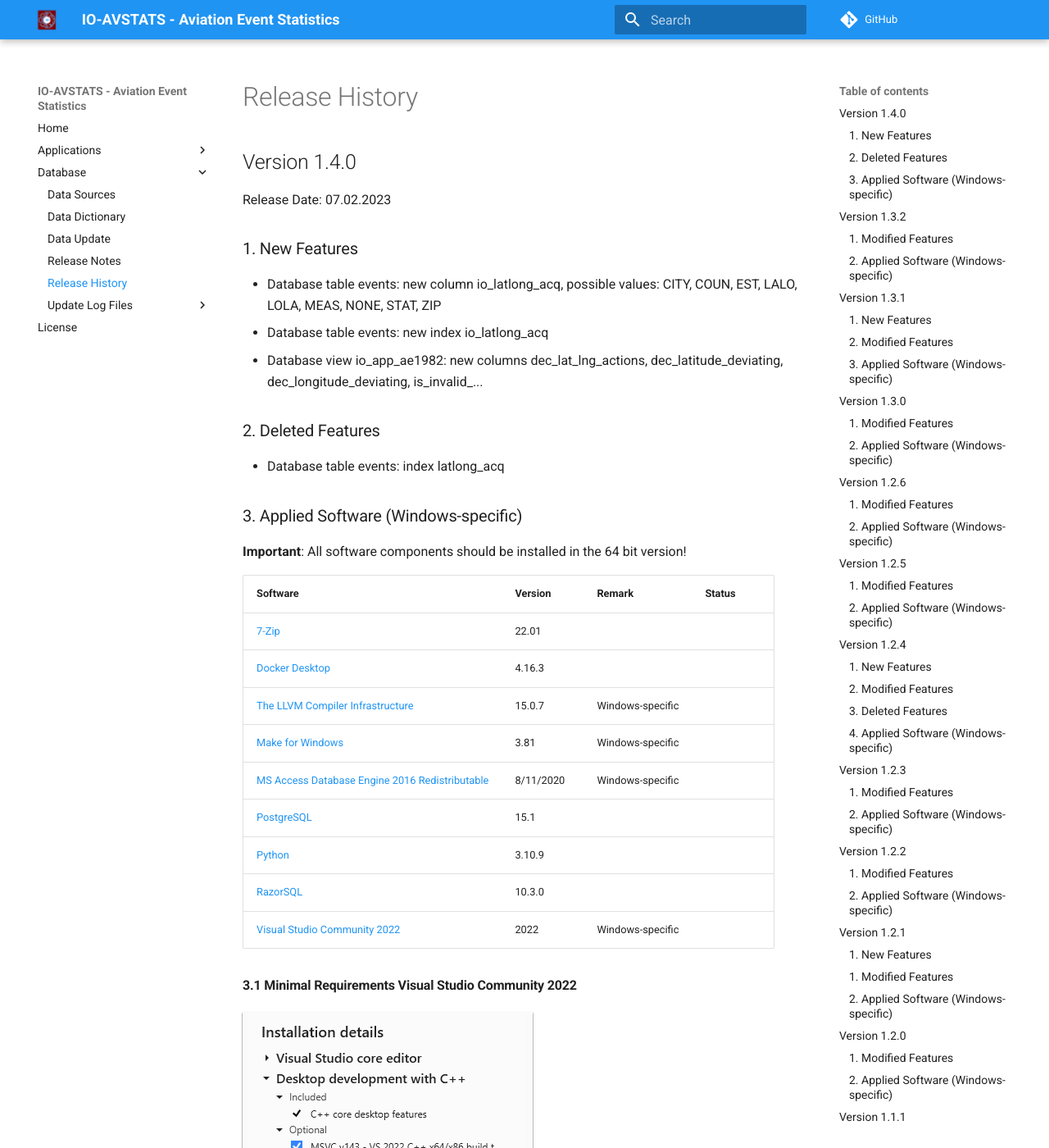
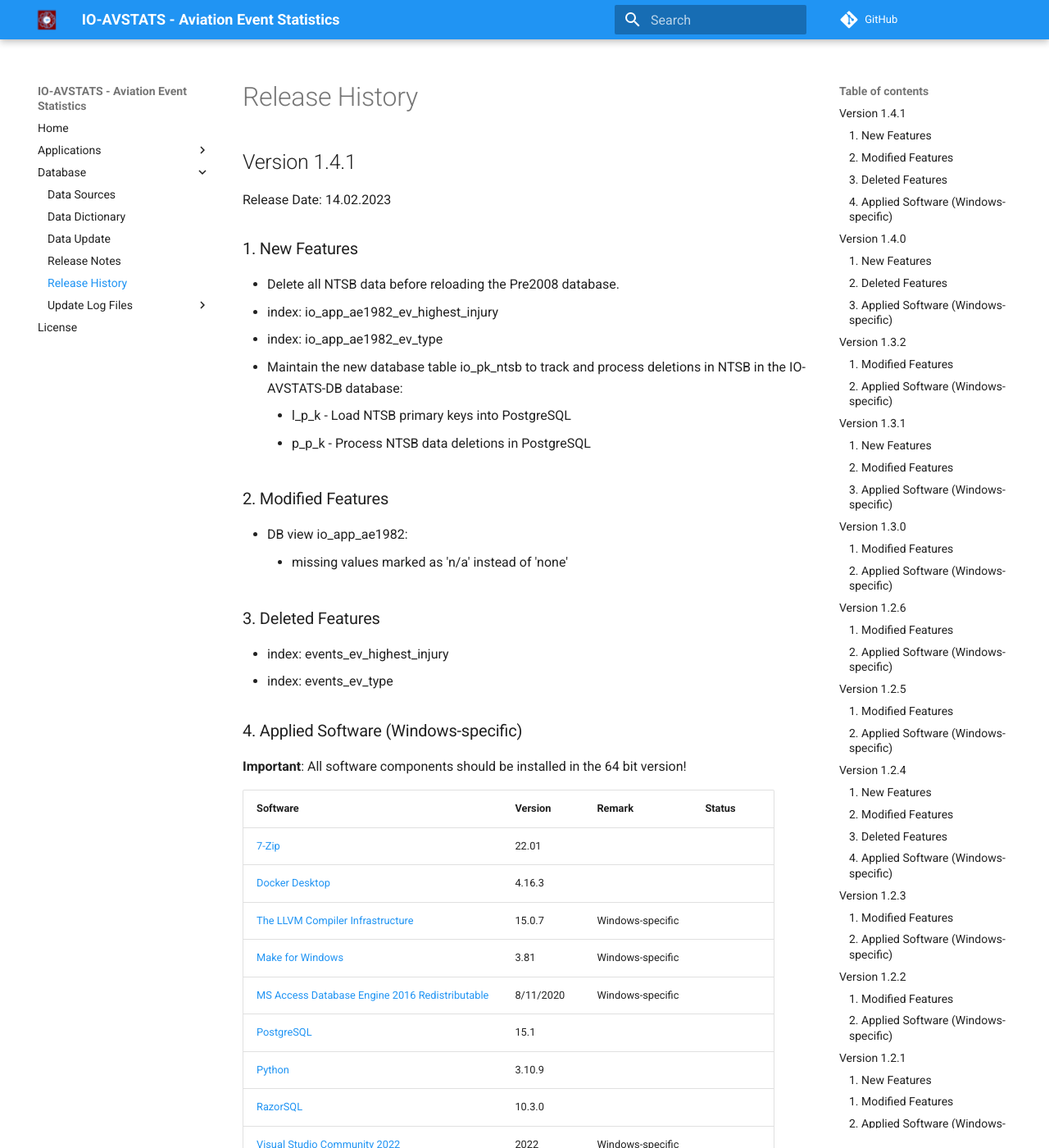
Before and after one commit to io-aero/io-avstats-shared, an MkDocs documentation site: the page built from docs/io_avstats_db_release_history.md, in a window 1280 px wide and 1400 px high. Shown: the whole window at 82% size. Built offline with MkDocs 1.6.1 and Material for MkDocs 9.7.7, drawn with Linux system fonts in a browser that asks for light colours; comment, search, counter and statistics services are not loaded; some of the changed text lies outside the part shown.

Commit message:
Version 1.4.2

```diff
--- a/docs/io_avstats_db_release_history.md
+++ b/docs/io_avstats_db_release_history.md
@@ -1,4 +1,47 @@
 # Release History
+
+## Version 1.4.1
+
+Release Date: 14.02.2023
+
+### 1. New Features
+
+- Delete all NTSB data before reloading the Pre2008 database.
+- index: io_app_ae1982_ev_highest_injury
+- index: io_app_ae1982_ev_type
+- Maintain the new database table io_pk_ntsb to track and process deletions in NTSB in the IO-AVSTATS-DB database:
+    - l_p_k - Load NTSB primary keys into PostgreSQL
+    - p_p_k - Process NTSB data deletions in PostgreSQL
+
+### 2. Modified Features
+
+- DB view io_app_ae1982:
+    - missing values marked as 'n/a' instead of 'none'
+
+### 3. Deleted Features
+
+- index: events_ev_highest_injury
+- index: events_ev_type
+
+### 4. Applied Software (Windows-specific)
+
+**Important**: All software components should be installed in the 64 bit version!
+
+| Software                                                                                                                           | Version   | Remark           | Status |
+|:-----------------------------------------------------------------------------------------------------------------------------------|:----------|:-----------------|--------|
+| [7-Zip](https://www.7-zip.org){:target="_blank"}                                                                                   | 22.01     |                  |        |
+| [Docker Desktop](https://docs.docker.com/desktop/release-notes/){:target="_blank"}                                                 | 4.16.3    |                  |        |
+| [The LLVM Compiler Infrastructure](https://llvm.org){:target="_blank"}                                                             | 15.0.7    | Windows-specific |        |
+| [Make for Windows](http://gnuwin32.sourceforge.net/packages/make.htm){:target="_blank"}                                            | 3.81      | Windows-specific |        |
+| [MS Access Database Engine 2016 Redistributable](https://www.microsoft.com/en-us/download/details.aspx?id=54920){:target="_blank"} | 8/11/2020 | Windows-specific |        |
+| [PostgreSQL](https://www.enterprisedb.com/downloads/postgres-postgresql-downloads){:target="_blank"}                               | 15.1      |                  |        |
+| [Python](https://www.python.org/downloads/){:target="_blank"}                                                                      | 3.10.9    |                  |        |
+| [RazorSQL](https://razorsql.com/download_win.html){:target="_blank"}                                                               | 10.3.0    |                  |        |
+| [Visual Studio Community 2022](https://visualstudio.microsoft.com/vs){:target="_blank"}                                            | 2022      | Windows-specific |        |
+
+#### 4.1 Minimal Requirements Visual Studio Community 2022
+
+<kbd>![](img/Visual Studio Requirements.png)</kbd>
 
 ## Version 1.4.0
 
```
Also changed, not shown: docs/io_avstats_db_release_notes.md (+5 -12 lines).
